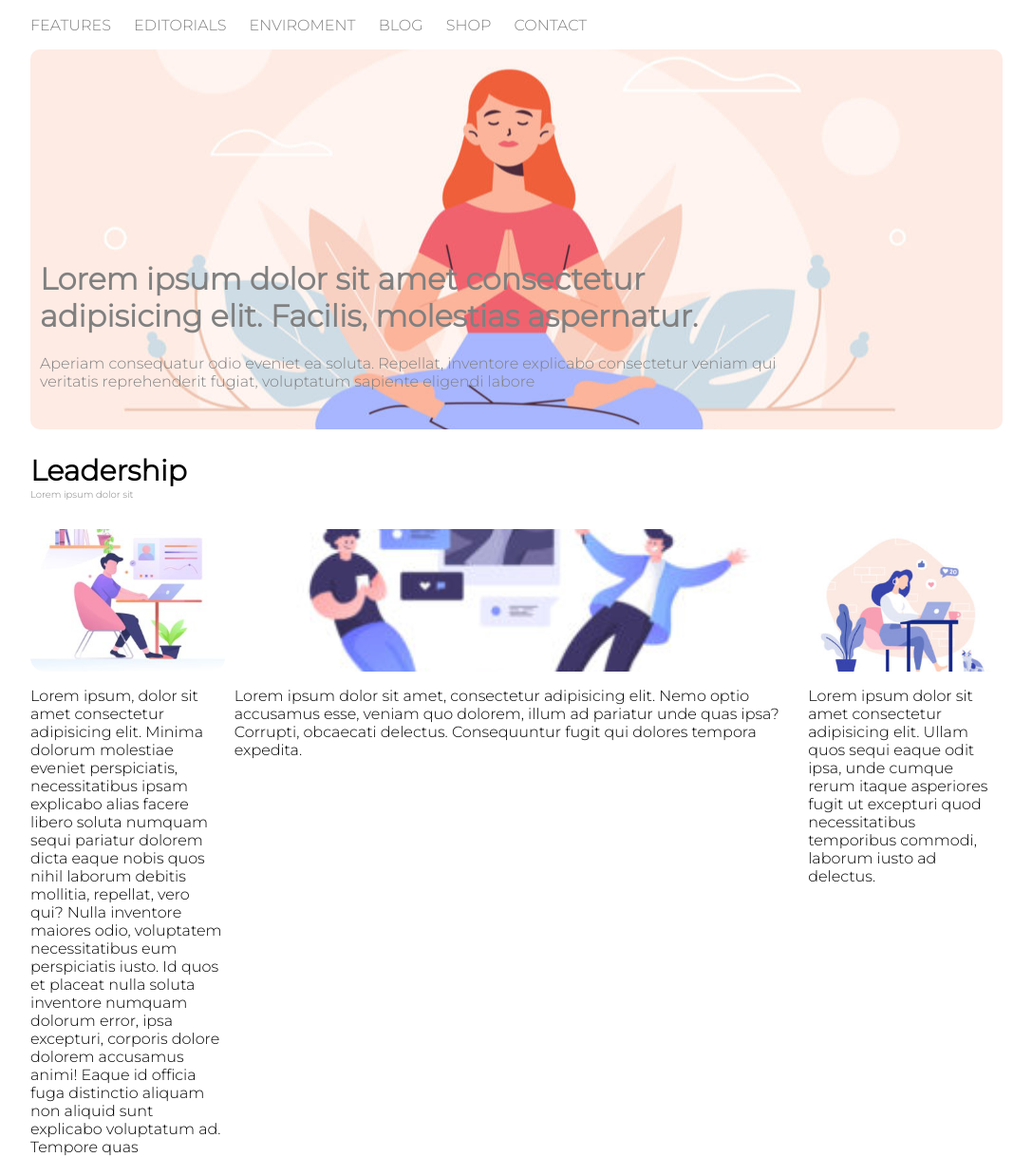
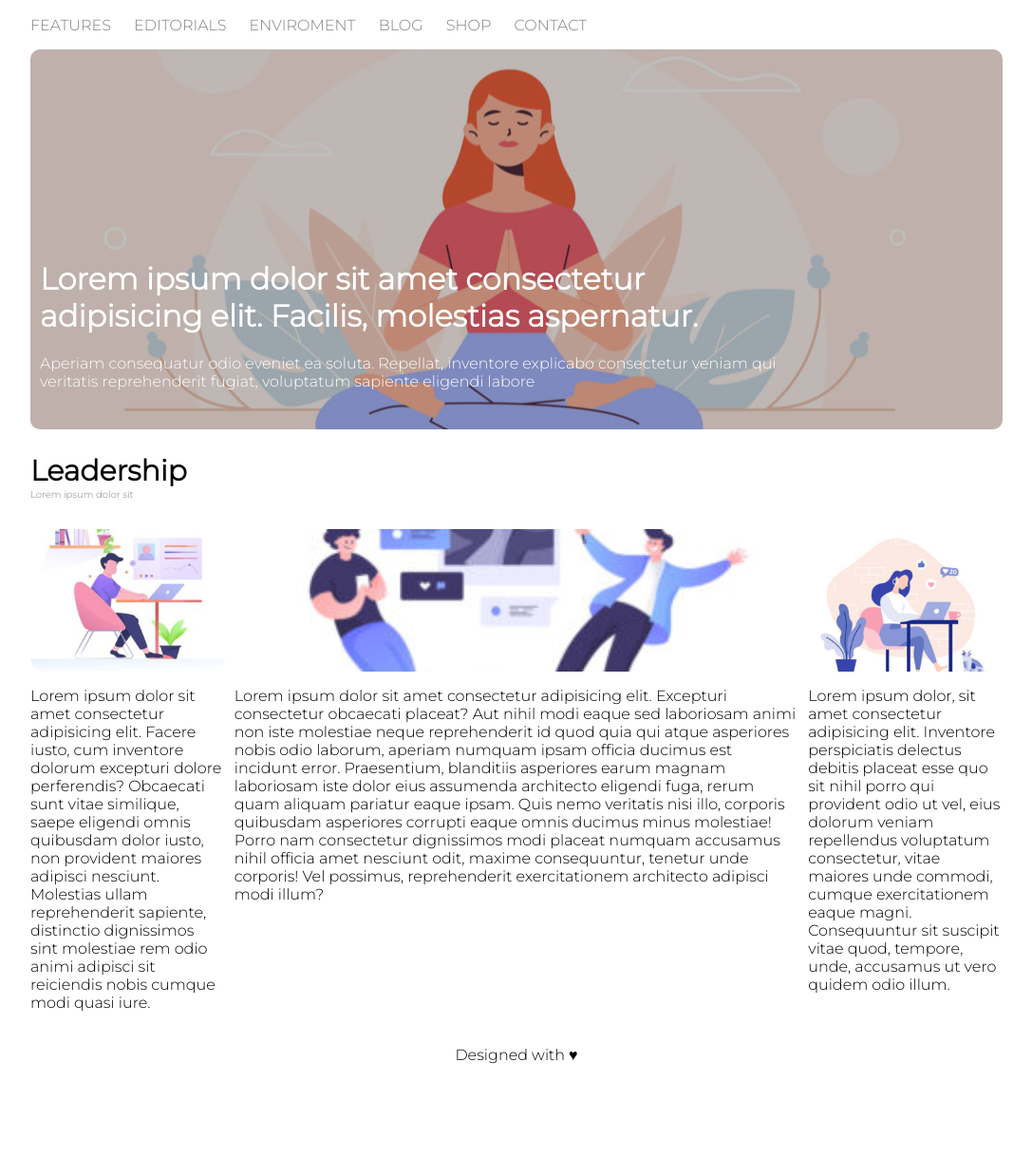
Before and after one commit to DavideManciucca/cartella-repo-htmlcss-wp, a plain HTML site: page index.html in a window 1280 px wide. Shown: the part 84-1302 px from the top of the page at 95% size, without its empty margins (96-1183 px from the left). After the commit the page ends 1212 px from the top, so only its background shows below. Drawn offline with Linux system fonts and the light colour scheme.

Commit message:
fine esercizio, modifica lunghezza paragrafi e modifica opacità dell'immagine presente nell'header top

```diff
--- a/index.html
+++ b/index.html
@@ -49,32 +49,34 @@
 
       </div>
       <p>
-        Lorem ipsum, dolor sit amet consectetur adipisicing elit. Minima dolorum molestiae eveniet perspiciatis, necessitatibus ipsam explicabo alias facere libero soluta numquam sequi pariatur dolorem dicta eaque nobis quos nihil laborum debitis mollitia, repellat, vero qui? Nulla inventore maiores odio, voluptatem necessitatibus eum perspiciatis iusto. Id quos et placeat nulla soluta inventore numquam dolorum error, ipsa excepturi, corporis dolore dolorem accusamus animi! Eaque id officia fuga distinctio aliquam non aliquid sunt explicabo voluptatum ad. Tempore quas dignissimos in saepe praesentium perferendis? Fugiat modi cumque amet dicta explicabo consequatur accusantium. A ut omnis dolores pariatur consectetur facilis odio ullam laboriosam dicta ducimus?
+        Lorem ipsum dolor sit amet consectetur adipisicing elit. Facere iusto, cum inventore dolorum excepturi dolore perferendis? Obcaecati sunt vitae similique, saepe eligendi omnis quibusdam dolor iusto, non provident maiores adipisci nesciunt. Molestias ullam reprehenderit sapiente, distinctio dignissimos sint molestiae rem odio animi adipisci sit reiciendis nobis cumque modi quasi iure.
       </p>
 
     </div>
     <div class="center column">
-      <div class="bg-image">
+
       <div class="center-top">
-       </div>
+
       </div>
-      <p>Lorem ipsum dolor sit amet, consectetur adipisicing elit. Nemo optio accusamus esse, veniam quo dolorem, illum ad pariatur unde quas ipsa? Corrupti, obcaecati delectus. Consequuntur fugit qui dolores tempora expedita.</p>
+      <p>Lorem ipsum dolor sit amet consectetur adipisicing elit. Excepturi consectetur obcaecati placeat? Aut nihil modi eaque sed laboriosam animi non iste molestiae neque reprehenderit id quod quia qui atque asperiores nobis odio laborum, aperiam numquam ipsam officia ducimus est incidunt error. Praesentium, blanditiis asperiores earum magnam laboriosam iste dolor eius assumenda architecto eligendi fuga, rerum quam aliquam pariatur eaque ipsam. Quis nemo veritatis nisi illo, corporis quibusdam asperiores corrupti eaque omnis ducimus minus molestiae! Porro nam consectetur dignissimos modi placeat numquam accusamus nihil officia amet nesciunt odit, maxime consequuntur, tenetur unde corporis! Vel possimus, reprehenderit exercitationem architecto adipisci modi illum?</p>
 
 
     </div>
 
     <div class="dx column">
+
       <div class="dx-top">
 
       </div>
-      <p>Lorem ipsum dolor sit amet consectetur adipisicing elit. Ullam quos sequi eaque odit ipsa, unde cumque rerum itaque asperiores fugit ut excepturi quod necessitatibus temporibus commodi, laborum iusto ad delectus.</p>
-
-
-
+      <p>Lorem ipsum dolor, sit amet consectetur adipisicing elit. Inventore perspiciatis delectus debitis placeat esse quo sit nihil porro qui provident odio ut vel, eius dolorum veniam repellendus voluptatum consectetur, vitae maiores unde commodi, cumque exercitationem eaque magni. Consequuntur sit suscipit vitae quod, tempore, unde, accusamus ut vero quidem odio illum.</p>
 
     </div>
   </div>
   </main>
+  <footer>
+
+    <span>Designed with &hearts;</span>
+  </footer>
 
 </body>
 </html>
--- a/style.css
+++ b/style.css
@@ -47,7 +47,7 @@ a:hover{
   overflow: hidden;
   background-size: cover;
   background-position: center;
-  color: gray;
+  color: white;
 }
 .container .text{
   padding-top: 200px;
@@ -55,6 +55,7 @@ a:hover{
 }
 .container p, h1{
   width: 80%;
+  overflow: hidden;
 }
 .title{
   padding-top: 25px;
@@ -103,5 +104,13 @@ a:hover{
 }
 .sx{
   width: 20%;
+}
+.overlay{
+  background-color: rgba(0, 0, 0, 0.25);
+  height: 500px;
+}
 
+footer{
+  text-align: center;
+  padding-top: 20px;
 }
```
